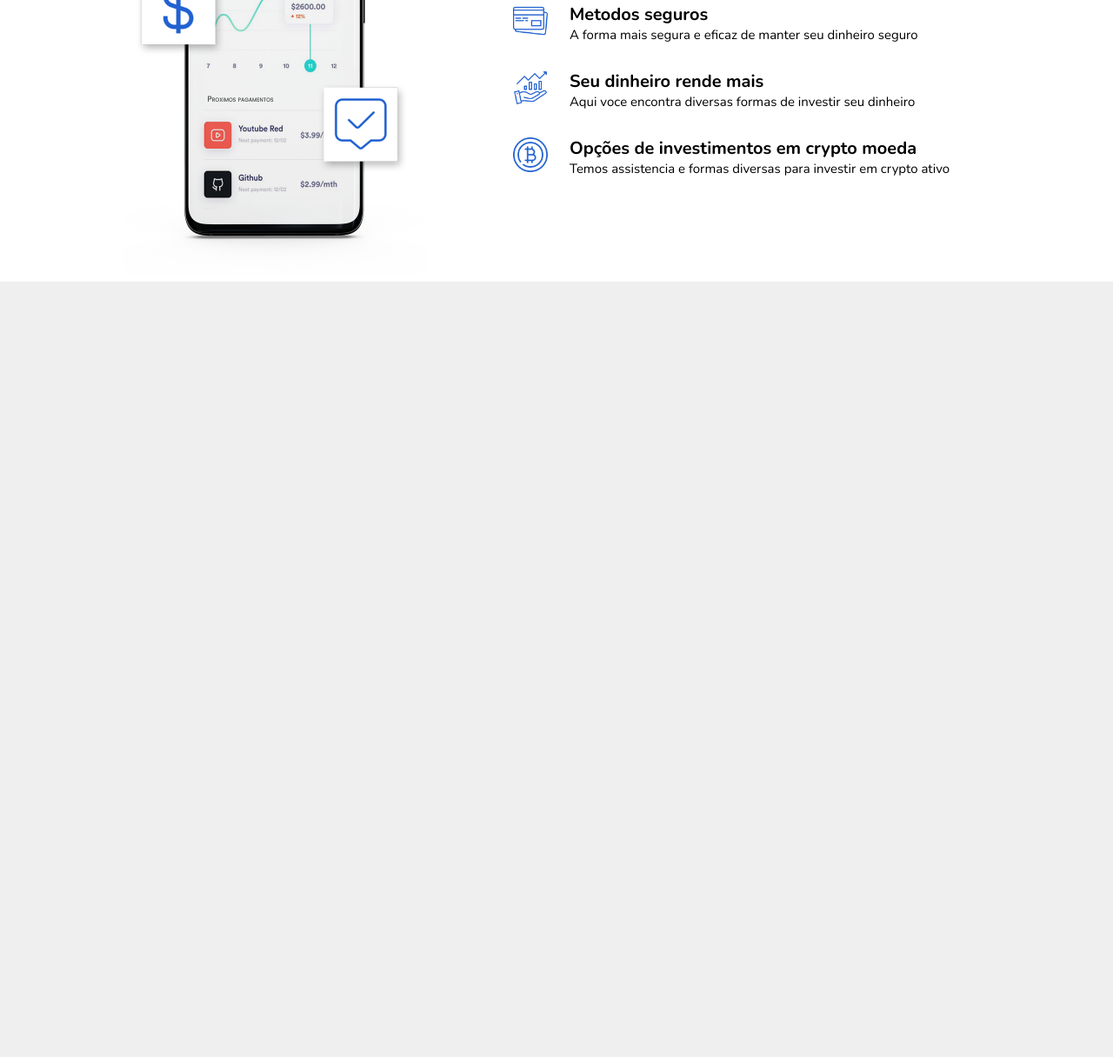
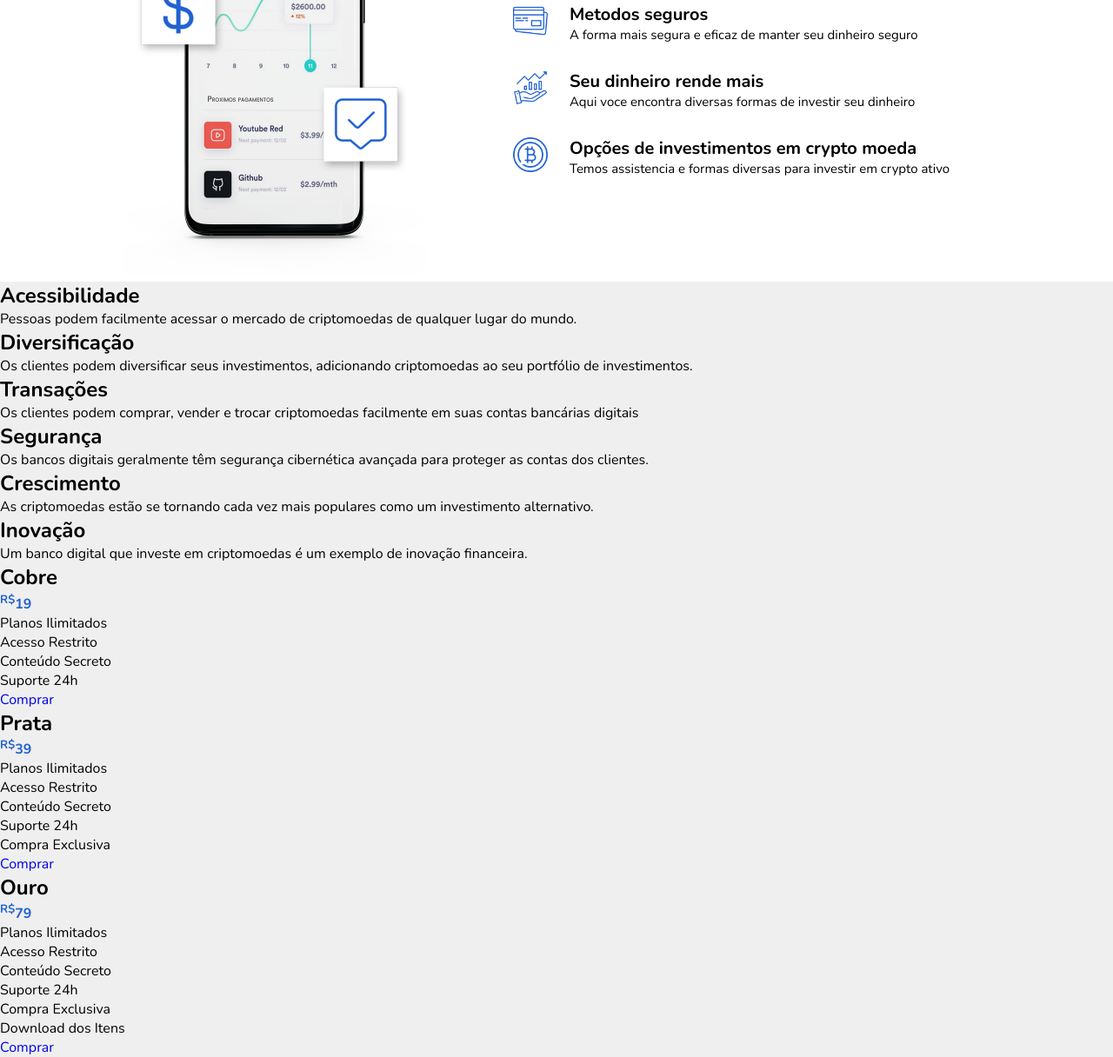
Before and after one commit to AndreAssun/digitalbank_WithoutMoney, a plain HTML site: page index.html in a window 1280 px wide. Shown: the part 1001-2217 px from the top of the page at 87% size. Before the commit the page ends 1325 px from the top, so only its background shows below. Drawn offline with nearby package versions, Linux system fonts and the light colour scheme.

Commit message:
att terceira section

```diff
--- a/index.html
+++ b/index.html
@@ -118,6 +118,86 @@
 
   </section>
 
+  <section class="qualidade" id="qualidade">
+    <div class="qualidade-item">
+      <h2>Acessibilidade</h2>
+      <p>Pessoas podem facilmente acessar o mercado de criptomoedas de qualquer lugar do mundo.
+      </p>
+    </div>
+
+    <div class="qualidade-item">
+      <h2>Diversificação</h2>
+      <p> Os clientes podem diversificar seus investimentos, adicionando criptomoedas ao seu portfólio de investimentos.
+      </p>
+    </div>
+
+    <div class="qualidade-item">
+      <h2>Transações</h2>
+      <p>Os clientes podem comprar, vender e trocar criptomoedas facilmente em suas contas bancárias digitais
+      </p>
+    </div>
+
+    <div class="qualidade-item">
+      <h2>Segurança</h2>
+      <p> Os bancos digitais geralmente têm segurança cibernética avançada para proteger as contas dos clientes.
+      </p>
+    </div>
+
+    <div class="qualidade-item">
+      <h2>Crescimento</h2>
+      <p>As criptomoedas estão se tornando cada vez mais populares como um investimento alternativo.
+      </p>
+    </div>
+
+    <div class="qualidade-item">
+      <h2>Inovação</h2>
+      <p>Um banco digital que investe em criptomoedas é um exemplo de inovação financeira.
+      </p>
+    </div>
+
+  </section>
+
+  <section class="preco" id="preco">
+    <div class="preco-item">
+      <h2>Cobre</h2>
+      <span><sup>R$</sup>19</span>
+      <ul>
+        <li>Planos Ilimitados</li>
+        <li>Acesso Restrito</li>
+        <li>Conteúdo Secreto</li>
+        <li>Suporte 24h</li>
+      </ul>
+      <a href="#">Comprar</a>
+    </div>
+
+    <div class="preco-item">
+      <h2>Prata</h2>
+      <span><sup>R$</sup>39</span>
+      <ul>
+        <li>Planos Ilimitados</li>
+        <li>Acesso Restrito</li>
+        <li>Conteúdo Secreto</li>
+        <li>Suporte 24h</li>
+        <li>Compra Exclusiva</li>
+      </ul>
+      <a href="#">Comprar</a>
+    </div>
+
+    <div class="preco-item">
+      <h2>Ouro</h2>
+      <span><sup>R$</sup>79</span>
+      <ul>
+        <li>Planos Ilimitados</li>
+        <li>Acesso Restrito</li>
+        <li>Conteúdo Secreto</li>
+        <li>Suporte 24h</li>
+        <li>Compra Exclusiva</li>
+        <li>Download dos Itens</li>
+      </ul>
+      <a href="#">Comprar</a>
+    </div>
+  </section>
+
   </main>
 
 
```
